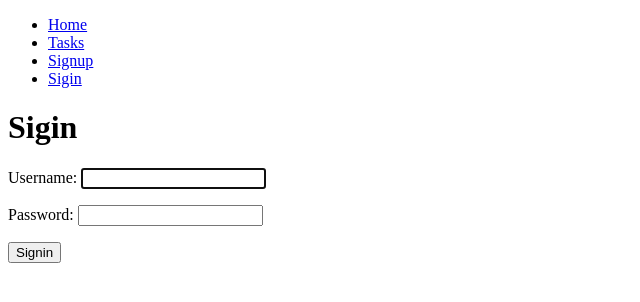
After one commit to Leasim3x/django-crud-auth, a Django app: page /signin/ in a window 1280 px wide. The commit adds this page. Shown: the top 302 px of the page, without its empty margins (0-640 px from the left). Run offline with Django 5.2, Linux system fonts and the light colour scheme.

Commit message:
Implementación del Signin

```diff
--- a/djangocrud/urls.py
+++ b/djangocrud/urls.py
@@ -22,5 +22,7 @@ urlpatterns = [
     path('admin/', admin.site.urls),
     path('', views.home, name='home'),
     path('signup/', views.signup, name='signup'),
-    path('tasks/', views.tasks, name='tasks')
+    path('tasks/', views.tasks, name='tasks'),
+    path('logout/', views.singout, name='logout'),
+    path('signin/', views.signin, name='signin')
 ]
--- a/tasks/templates/base.html
+++ b/tasks/templates/base.html
@@ -23,6 +23,9 @@
         <li>
             <a href="/signup">Signup</a>
         </li>
+        <li>
+            <a href="/signin">Sigin</a>
+        </li>
         {% endif %}
     </ul>
 </nav>
--- /dev/null
+++ b/tasks/templates/signin.html
@@ -0,0 +1,18 @@
+{% extends 'base.html' %}
+
+{% block content %}
+
+    <h1>Sigin</h1>
+
+    {{ error }}
+
+    <form action="/signin/" method="POST">
+        {% csrf_token %}
+        {{ form.as_p }}
+        <button>
+            Signin
+        </button>
+
+    </form>
+
+{% endblock %}
--- a/tasks/templates/signup.html
+++ b/tasks/templates/signup.html
@@ -1,3 +1,6 @@
+{% extends 'base.html' %}
+
+{% block content %}
     <h1>Signup</h1>
 
     {{ error }}
@@ -7,3 +10,5 @@
         {{form.as_p}}
         <button>Signup</button>
     </form>
+
+{% endblock %}
--- a/tasks/templates/tasks.html
+++ b/tasks/templates/tasks.html
@@ -1 +1,5 @@
-<h1>Tasks</h1>
+{% extends 'base.html' %}
+
+{% block content %}
+    <h1>Tasks</h1>
+{% endblock %}
--- a/tasks/views.py
+++ b/tasks/views.py
@@ -1,6 +1,7 @@
 from django.shortcuts import render,redirect
-from django.contrib.auth.forms import UserCreationForm
-from django.contrib.auth import login
+
+from django.contrib.auth import login, logout, authenticate
+from django.contrib.auth.forms import UserCreationForm, AuthenticationForm
 from django.contrib.auth.models import User
 from django.db import IntegrityError
 
@@ -33,3 +34,24 @@ def signup(request):
 
 def tasks(request):
     return render(request, 'tasks.html')
+
+def singout(request):
+    logout(request)
+    return redirect('home')
+
+def signin(request):
+    if request.method == 'GET':
+       return render(request, 'signin.html',{
+        'form': AuthenticationForm
+        })
+    else:
+        user = authenticate(request, username=request.POST['username'], password=request.POST['password'])
+        print('Solicitud de Inicio de sesion')
+        if user is None:
+            return render(request, 'signin.html',{
+                'form': AuthenticationForm,
+                'error': 'Username or password is incorrect'
+            })
+        else:
+            login(request, user)
+            return redirect('tasks')
```
Also changed, not shown: tasks/templates/home.html (+8 -0 lines), db.sqlite3. Lines whose indentation alone changed are shown as unchanged.
